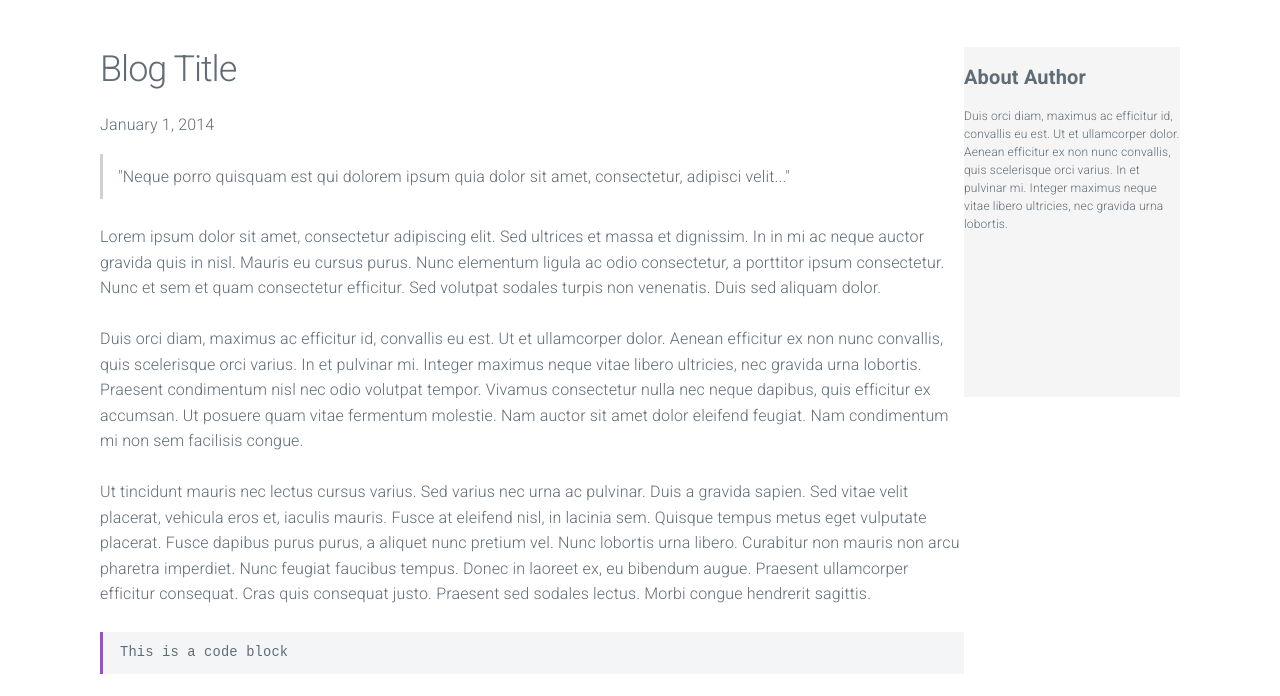
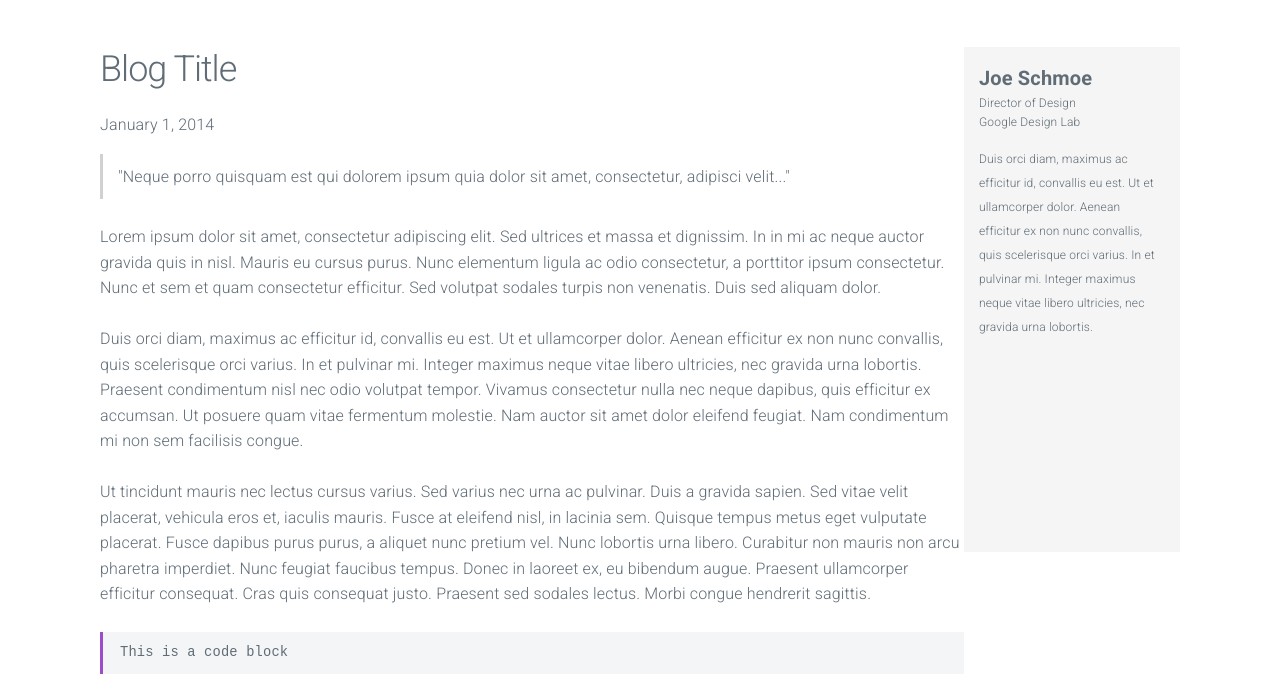
Before and after one commit to dawitgz/blogpost, a plain HTML site: page blog.html in a window 1280 px wide. Shown: the part 53-749 px from the top of the page. Drawn offline with nearby package versions, Linux system fonts and the light colour scheme.

Commit message:
Tweak CSS to style the pages

```diff
--- a/blog.html
+++ b/blog.html
@@ -35,7 +35,9 @@
                 </div>
             </div>
             <aside class="author">
-                <div class="author-name">About Author</div>
+                <div class="author-name">Joe Schmoe</div>
+                <div class="author-title">Director of Design</div>
+                <div class="author-company">Google Design Lab</div>
                 <div class="author-bio">Duis orci diam, maximus ac efficitur id, convallis eu est. Ut et ullamcorper dolor. Aenean efficitur ex non nunc convallis, quis scelerisque orci varius. In et pulvinar mi. Integer maximus neque vitae libero ultricies, nec gravida urna lobortis. </div>
             </aside>
             <footer class="footer">
--- a/css/blog.css
+++ b/css/blog.css
@@ -35,20 +35,26 @@ html, body {
 
 .author {
     grid-area: author;
-    height: 350px;
     background-color: #F5f5f5;
+    padding: 15px;
+    height: 50%;
 }
 
 .author-name {
     font-weight: 900;
     font-size: 1.25em;
-    line-height: 3em;
+
+}
+
+.author-title, .author-company {
+    font-size: .75em;
 }
 
 .author-bio {
     font-weight: 500;
     font-size: .75em;
-    line-height: 1.5em;
+    line-height: 2em;
+    margin-top: 15px;
 }
 
 .footer {
--- a/css/style.css
+++ b/css/style.css
@@ -78,7 +78,7 @@ html, body {
 }
 
 .frame img {
-    width: auto;
+    width: 100%;
     height: 250px;
 }
 
```
